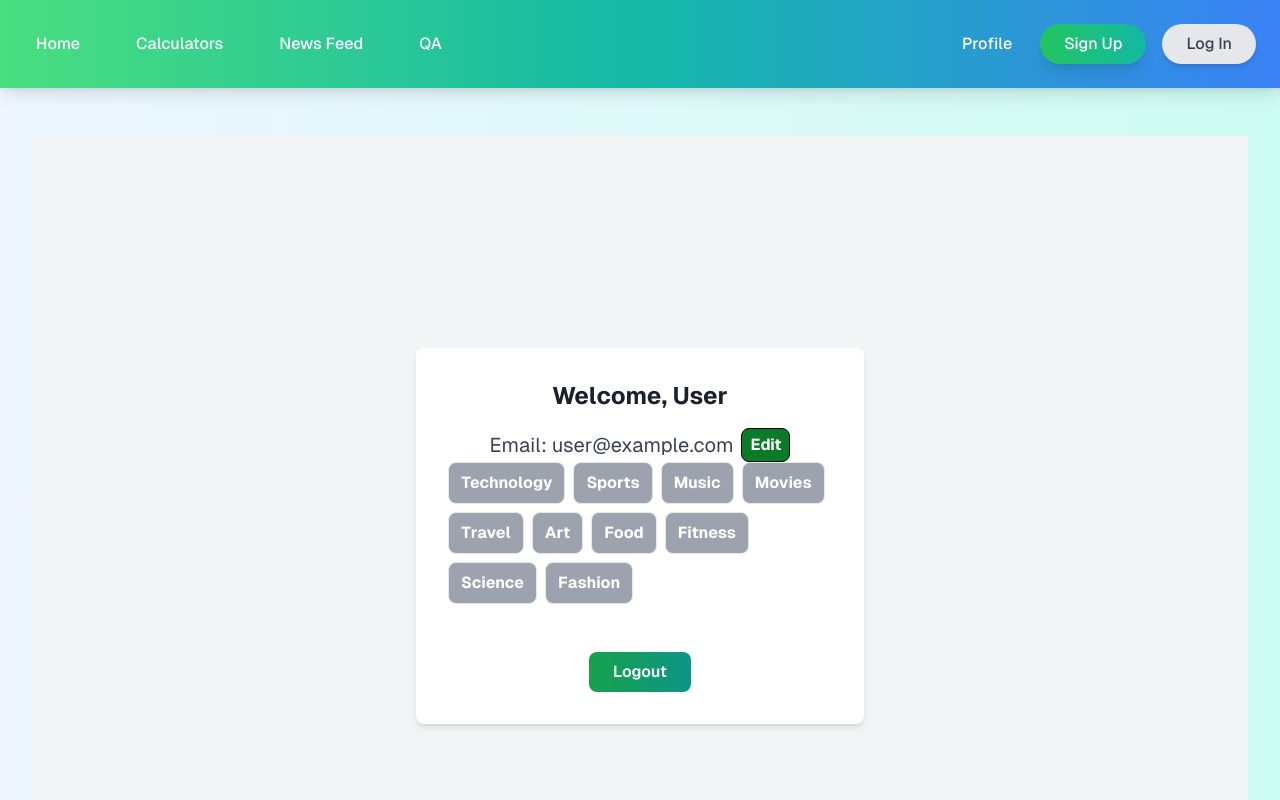
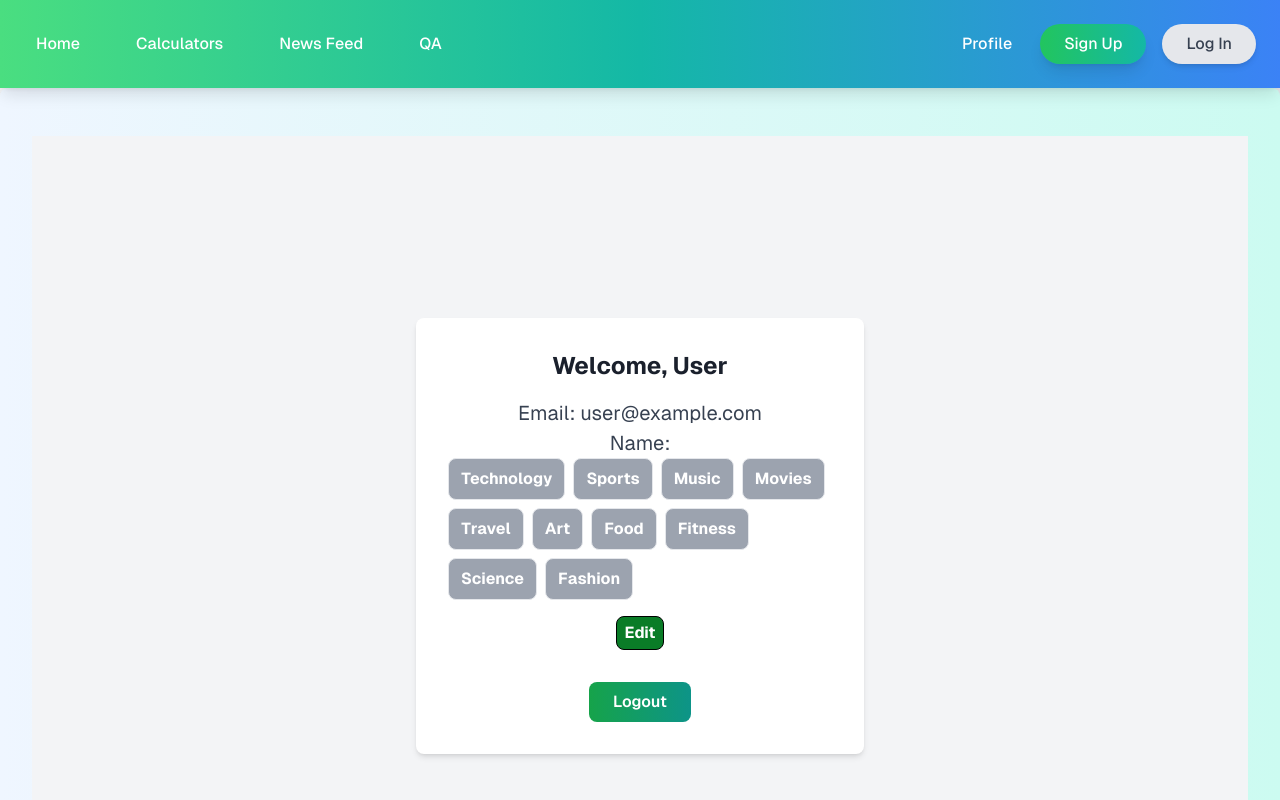
Before and after one commit to thwtchdctr/EMU481W, a Next.js app: page /profile in a window 1280 px wide. Shown: the top 800 px of the page. Built offline with nearby package versions, Linux system fonts and the light colour scheme; no server answers; the database is empty; sample sign-in values are in the browser's storage.

Commit message:
Profile update skeleton
added skeleton functions to update the user profile

```diff
--- a/app/profile/page.tsx
+++ b/app/profile/page.tsx
@@ -5,7 +5,7 @@ import { useRouter } from "next/navigation";
 import { auth, db } from '../lib/firebase';
 import { doc, getDoc } from 'firebase/firestore';
 import { useLogoutHook } from '../lib/logoutHook';
-import { onAuthStateChanged, User } from "firebase/auth"; // Import getAuth instead of auth
+import { onAuthStateChanged, User, sendEmailVerification, updateProfile, updateEmail } from "firebase/auth"
 
 // List of interests for selection
 const interestsList = [
@@ -26,8 +26,8 @@ const ProfilePage = () => {
   const [user, setUser] = useState<User | null>(null);
     const router = useRouter();
     const [userFullName, setUserFullName] = useState<string | null>(null);
+    const [email, setEmail] = useState<string | null>(null);
     const [isEditing, setIsEditing] = useState(false);
-    const [email, setEmail] = useState(user?.email || '');
     const [selectedInterests, setSelectedInterests] = useState<string[]>([]);
     const logout = useLogoutHook();
 
@@ -51,6 +51,7 @@ const ProfilePage = () => {
             if (user) {
                 setUser(user);
                 fetchUserFullName(user.uid);
+                setEmail(user.email);
             } else {
                 setUser(null);
                 setUserFullName(null);
@@ -82,9 +83,38 @@ const ProfilePage = () => {
         setEmail(e.target.value);
     };
 
-    const handleSaveClick = () => {
-        setIsEditing(false);
-        // Add any logic to save/update the email in your database here
+    const handleNameChange = (e: React.ChangeEvent<HTMLInputElement>) => {
+        setUserFullName(e.target.value);
+    }
+
+    const handleSaveClick = async () => {
+        if (user) {
+            try {
+                // Check if email is verified before updating
+                if (!user.emailVerified) {
+                    await sendEmailVerification(user); // Call sendEmailVerification on the user
+                    alert('Please verify your email before updating.');
+                    return;
+                }
+
+                // Update display name
+                if (user.displayName !== userFullName) {
+                    await updateProfile(user, { displayName: userFullName });
+                }
+
+                /**
+                 *
+                if (email && user.email !== email) {
+                    await updateEmail(user, email);
+                }
+                 */
+
+                setIsEditing(false);
+                console.log("User profile updated successfully");
+            } catch (error) {
+                console.error("Error updating profile:", error);
+            }
+        }
     };
 
     const toggleInterest = (interest: string) => {
@@ -104,27 +134,35 @@ const ProfilePage = () => {
                     Welcome, {userFullName ? userFullName : 'User'}
                 </h2>
 
-                {/* Display email text or input based on editing state */}
+                <div className="flex items-center justify-center space-x-2">
+                    {/**
+                 *
+                 *
+                    {isEditing ? (
+                        <input
+                            type="text"
+                            value={(email as string)}
+                            onChange={handleEmailChange}
+                            className="text-gray-700 border rounded px-2 py-1"
+                        />
+                    ) : (
+                        <p className="text-gray-700">Email: {email}</p>
+                    )}
+                 */}
+                    <p className="text-gray-700">Email: {email}</p>
+                </div>
+
                 <div className="flex items-center justify-center space-x-2">
                     {isEditing ? (
                         <input
                             type="text"
-                            value={email}
-                            onChange={handleEmailChange}
+                            value={(userFullName as string)}
+                            onChange={handleNameChange}
                             className="text-gray-700 border rounded px-2 py-1"
                         />
                     ) : (
-                        <p className="text-gray-700">Email: {user.email}</p>
+                        <p className="text-gray-700">Name: {userFullName}</p>
                     )}
-
-                    <button
-                        onClick={isEditing ? handleSaveClick : handleEditClick}
-                        className="px-2 py-1 border border-black"
-                    >
-                       Edit
-                    </button>
-
-
                 </div>
 
                 <div className="flex flex-wrap gap-2 mb-4">
@@ -138,6 +176,14 @@ const ProfilePage = () => {
                             {interest}
                         </button>
                     ))}
+                </div>
+                <div>
+                    <button
+                        onClick={isEditing ? handleSaveClick : handleEditClick}
+                        className="px-2 py-1 border border-black"
+                    >
+                        {isEditing ? 'Save' : 'Edit'}
+                    </button>
                 </div>
 
                 <button
```
